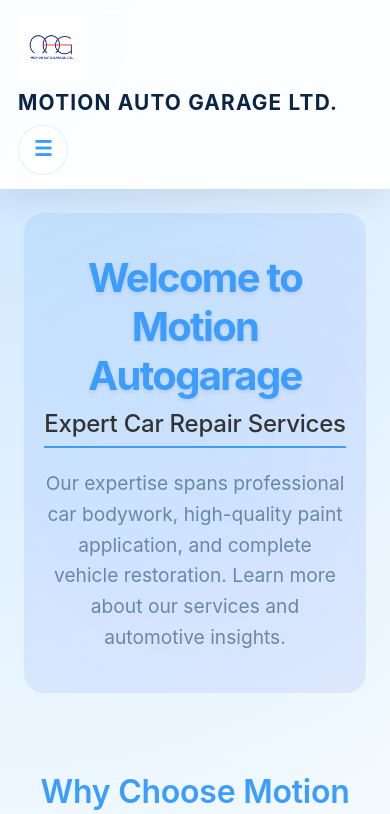
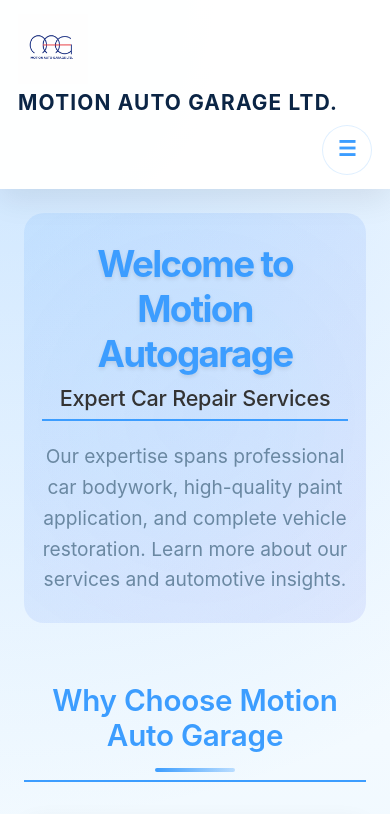
Before and after one commit to Jamoo020/Motion-auto-garage, a React (Vite) app: page / in a window 390 px wide. Shown: the top 814 px of the page. Built offline with nearby package versions, Linux system fonts and the light colour scheme.

Commit message:
Improve mobile responsiveness and reduce header impact

```diff
--- a/src/components/Header.css
+++ b/src/components/Header.css
@@ -117,6 +117,9 @@ header.scrolled .brand strong {
   header {
     padding: 14px 18px;
     gap: 10px;
+    position: relative;
+    background: rgba(255, 255, 255, 0.98);
+    backdrop-filter: none;
   }
 
   .brand {
@@ -134,13 +137,13 @@ header.scrolled .brand strong {
     top: 0;
     left: 0;
     bottom: 0;
-    width: min(280px, 80vw);
+    width: min(280px, 85vw);
     background: rgba(15, 23, 42, 0.98);
     display: flex;
     flex-direction: column;
     justify-content: flex-start;
     align-items: stretch;
-    padding: 80px 18px 24px;
+    padding: 90px 18px 24px;
     gap: 14px;
     transform: translateX(-100%);
     opacity: 0;
@@ -181,9 +184,10 @@ header.scrolled .brand strong {
     font-size: 1rem;
     min-width: 50px;
     min-height: 50px;
-    background: rgba(255, 255, 255, 0.9);
+    background: rgba(255, 255, 255, 0.95);
     border: 1px solid rgba(60, 157, 255, 0.16);
     color: var(--accent);
+    margin-left: auto;
   }
 
   .menu-icon {
--- a/src/components/Home.css
+++ b/src/components/Home.css
@@ -1,14 +1,14 @@
 .container {
-  max-width: 1200px;
+  max-width: 1120px;
   margin: 0 auto;
-  padding: 24px;
-  overflow-x: auto;
+  padding: 24px 20px;
+  overflow-x: hidden;
 }
 
 .hero-section {
   text-align: center;
-  margin-bottom: 60px;
-  padding: 40px 20px;
+  margin-bottom: 48px;
+  padding: 34px 22px;
   background: linear-gradient(135deg, rgba(60, 157, 255, 0.1), rgba(99, 102, 241, 0.1));
   border-radius: 20px;
   position: relative;
@@ -33,7 +33,7 @@
 }
 
 .hero-title {
-  font-size: 3.5rem;
+  font-size: clamp(2.4rem, 5vw, 3.4rem);
   margin: 0 0 10px;
   color: var(--accent);
   font-weight: 700;
@@ -62,10 +62,10 @@
 }
 
 .section-title {
-  font-size: 2.5rem;
+  font-size: clamp(1.9rem, 4vw, 2.4rem);
   color: var(--accent);
   text-align: center;
-  margin-bottom: 40px;
+  margin-bottom: 36px;
   font-weight: 600;
   position: relative;
 }
@@ -81,7 +81,7 @@
 }
 
 .features-section {
-  margin: 80px 0;
+  margin: 60px 0;
 }
 
 .features-list {
@@ -127,8 +127,8 @@
 }
 
 .tips-section {
-  margin: 80px 0;
-  background: linear-gradient(135deg, rgba(255,255,255,0.8), rgba(240,248,255,0.9));
+  margin: 60px 0;
+  background: linear-gradient(135deg, rgba(255,255,255,0.92), rgba(240,248,255,0.96));
   padding: 50px 30px;
   border-radius: 20px;
   box-shadow: inset 0 0 50px rgba(60, 157, 255, 0.05);
@@ -172,7 +172,7 @@
 }
 
 .parts-section {
-  margin: 80px 0;
+  margin: 60px 0;
 }
 
 .parts-showcase {
@@ -192,6 +192,8 @@
   background: linear-gradient(145deg, rgba(60, 157, 255, 0.1), rgba(99, 102, 241, 0.05));
   border-radius: 15px;
   min-width: 180px;
+  width: 100%;
+  max-width: 320px;
   transition: transform 0.3s ease, background 0.3s ease;
   cursor: pointer;
 }
@@ -222,28 +224,49 @@
 }
 
 @media (max-width: 768px) {
+  .container {
+    padding: 20px 16px;
+  }
+
+  .hero-section {
+    padding: 28px 18px;
+    margin-bottom: 30px;
+  }
+
   .hero-title {
-    font-size: 2.5rem;
+    font-size: 2.3rem;
   }
 
   .hero-subtitle {
-    font-size: 1.5rem;
+    font-size: 1.35rem;
   }
 
   .section-title {
-    font-size: 2rem;
+    font-size: 1.85rem;
   }
 
   .features-list {
     grid-template-columns: 1fr;
   }
 
+  .feature-item {
+    padding: 24px 18px;
+  }
+
   .tips-content {
     grid-template-columns: 1fr;
   }
 
+  .tip-item {
+    padding: 20px;
+  }
+
   .parts-showcase {
     flex-direction: column;
-    align-items: center;
+    align-items: stretch;
+  }
+
+  .part-highlight {
+    max-width: 100%;
   }
 }
--- a/src/index.css
+++ b/src/index.css
@@ -17,6 +17,8 @@ body {
   color: #111;
   background-attachment: scroll;
   background-size: cover;
+  background-position: top center;
+  background-repeat: no-repeat;
 }
 
 @media (prefers-color-scheme: dark) {
```
